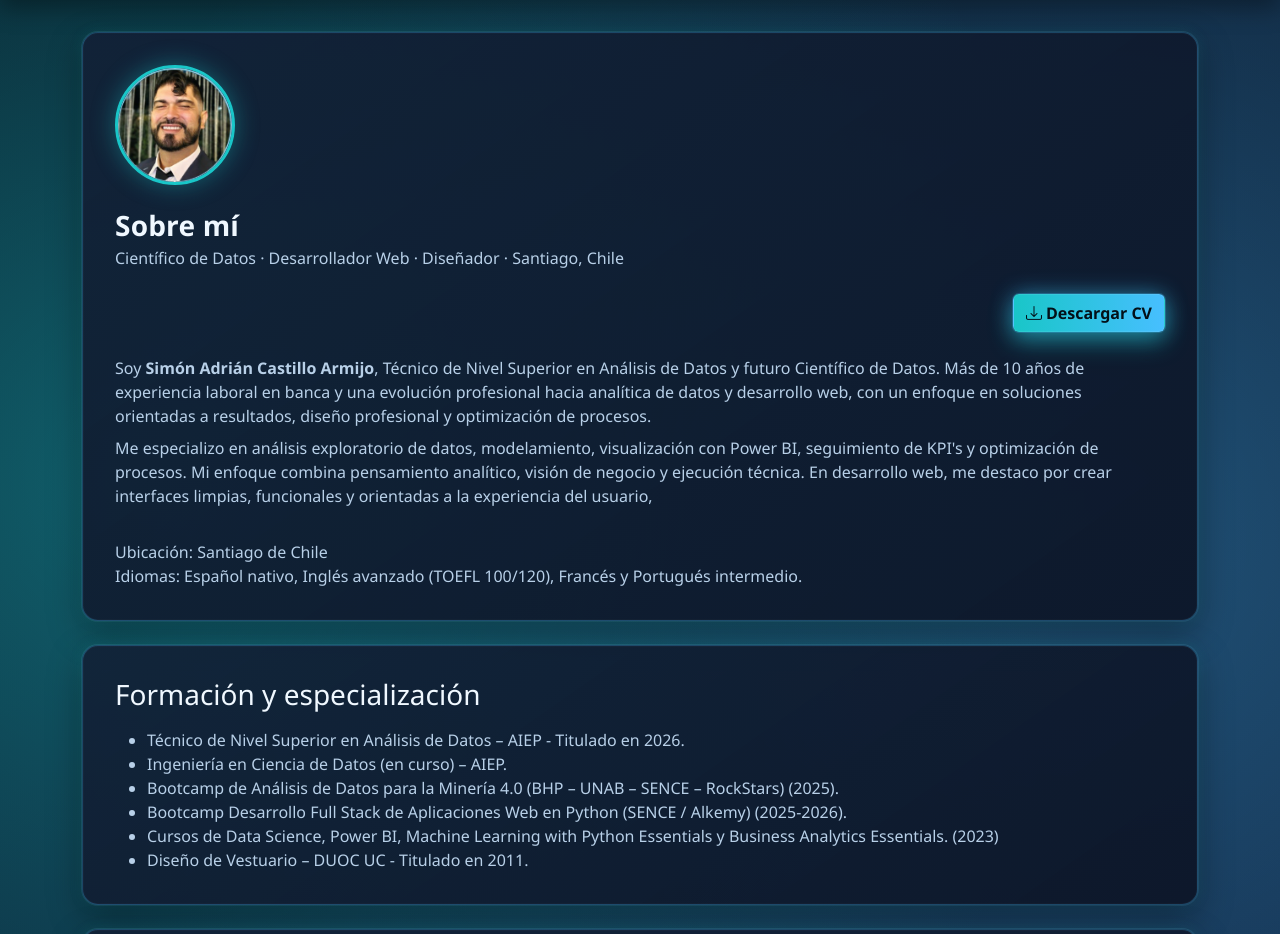
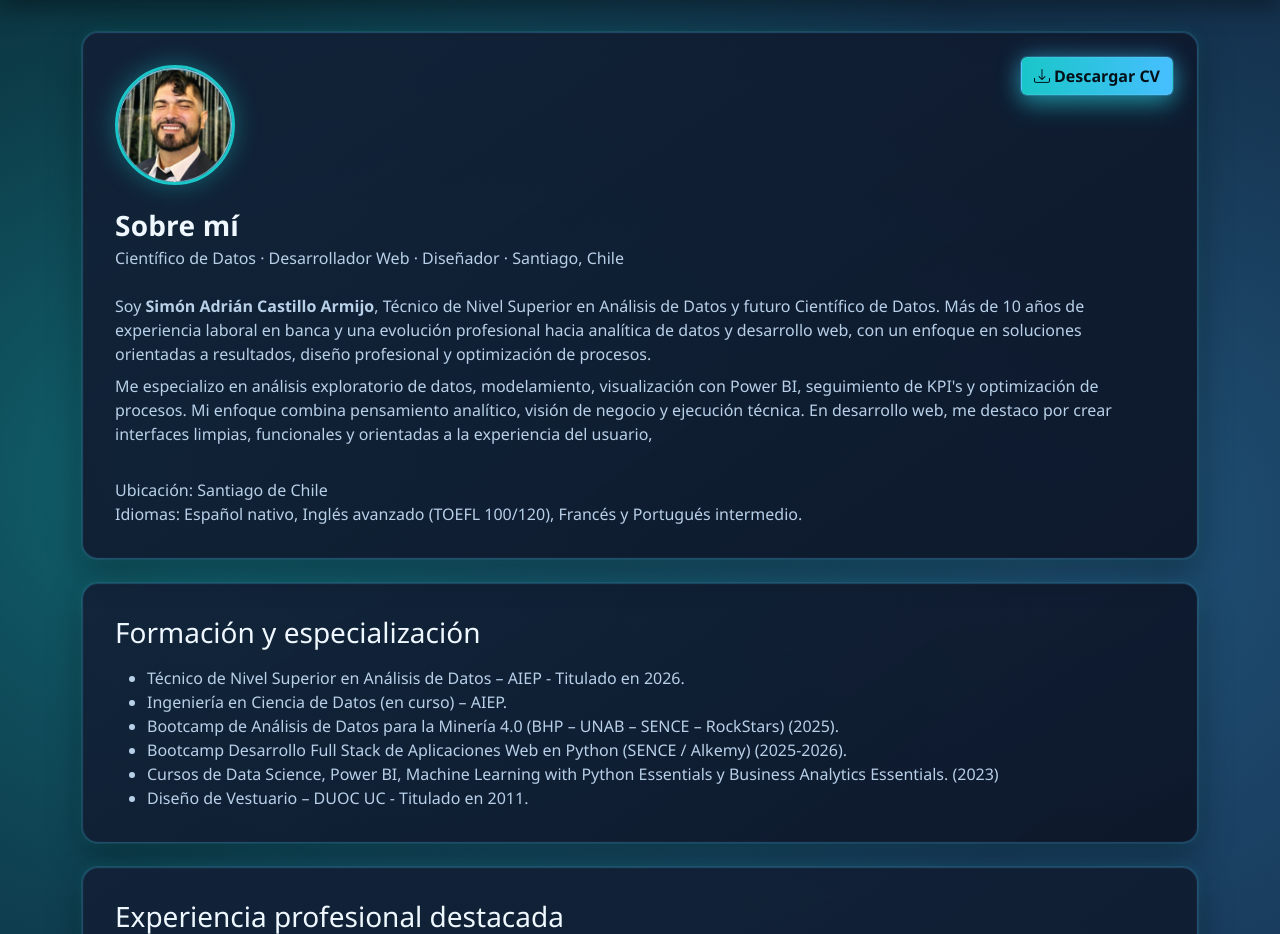
Before and after one commit to simoncastillo1712/webPortfolio, a Django app: page /sobre-mi/ in a window 1280 px wide. Shown: the part 69-1003 px from the top of the page. Run offline with Django 5.2, Linux system fonts and the light colour scheme.

Commit message:
style: place CV button in the top-right corner of the About Me card
Co-Authored-By: Claude Sonnet 5.5 <noreply@anthropic.com>

```diff
--- a/config/portafolio/templates/sobreMi.html
+++ b/config/portafolio/templates/sobreMi.html
@@ -2,7 +2,11 @@
 {% load static %}
 
 {% block contenido %}
-<section class="section-card mb-4">
+<section class="section-card mb-4 position-relative">
+    <a href="{% static 'docs/CV Simon Castillo 2026.pdf' %}" target="_blank" rel="noopener noreferrer"
+        class="btn btn-accent position-absolute" style="top:1.5rem; right:1.5rem;">
+        <i class="bi bi-download me-1"></i>Descargar CV
+    </a>
     <div class="row align-items-center g-4 mb-4">
         <div class="col-auto">
             <div style="width:120px; height:120px; border-radius:50%; overflow:hidden; border: 3px solid var(--accent); box-shadow: 0 0 24px rgba(25,198,200,0.4);">
@@ -14,11 +18,6 @@
         <div>
             <h1 class="section-title mb-1">Sobre mí</h1>
             <p class="text-muted-custom mb-0">Científico de Datos · Desarrollador Web · Diseñador · Santiago, Chile</p>
-        </div>
-        <div class="col-12 col-lg-auto ms-lg-auto">
-            <a href="{% static 'docs/CV Simon Castillo 2026.pdf' %}" target="_blank" rel="noopener noreferrer" class="btn btn-accent">
-                <i class="bi bi-download me-1"></i>Descargar CV
-            </a>
         </div>
     </div>
     <p class="text-muted-custom mb-2">
```
